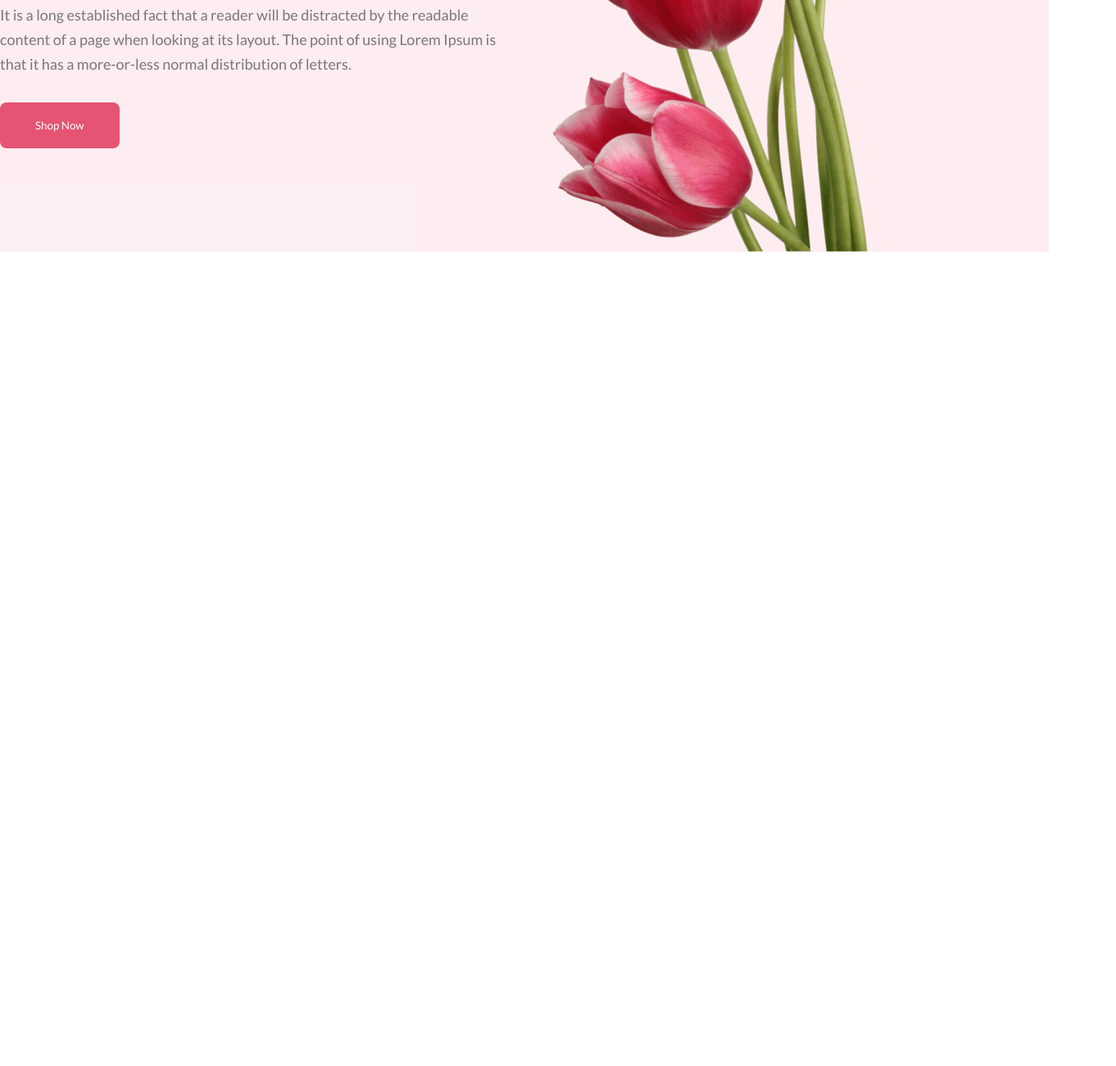
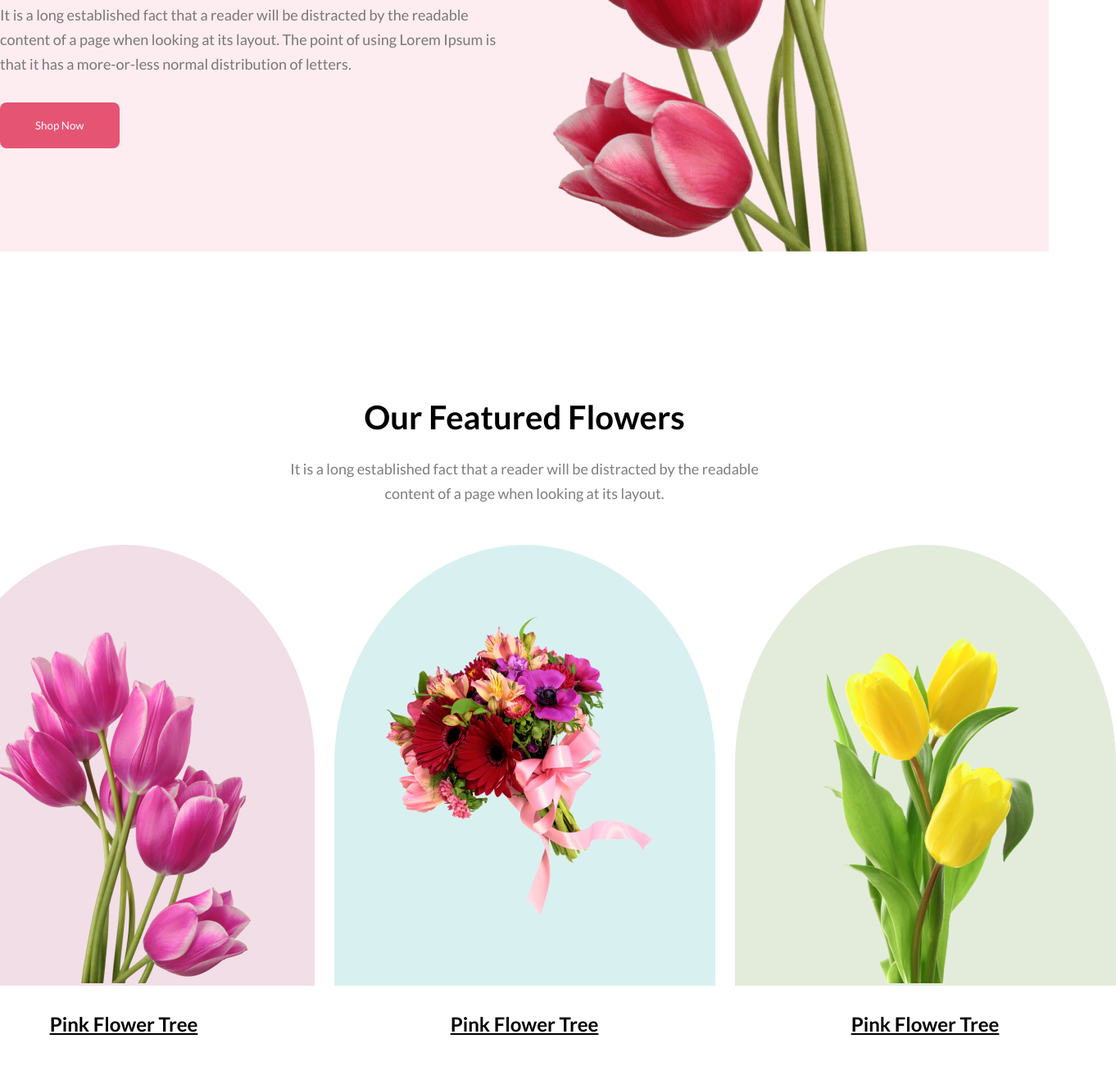
Before and after one commit to shuvongkar-dev/flower-shop, a plain HTML site: page flower.html in a window 1280 px wide. Shown: the part 543-1844 px from the top of the page at 82% size, 1362 px wide, since content can reach past the window. Before the commit the page ends 850 px from the top, so only its background shows below. Drawn offline with Linux system fonts and the light colour scheme.

Commit message:
flower-section-style

```diff
--- a/flower.css
+++ b/flower.css
@@ -17,13 +17,23 @@
     border-radius: 8px;
 }
 
+.container{
+    max-width: 1440px;
+    margin: 0 auto;
+    margin-bottom: 128px;
+}
+
+
 /* header */
+
+header{
+    background-color: rgba(229, 84, 115, 0.1);
+}
 
 .header-container{
     display: flex;
-    justify-content: center;
+    justify-content: space-between;
     align-items: center;
-    background-color: rgba(229, 84, 115, 0.1);
 }
 
 .header-content >h1{
@@ -42,3 +52,74 @@
 .header-image{
     margin-top: 50px;
 }
+
+
+
+/* main flower-section */
+
+.flower-section{
+    margin-top: 178px;
+    display: flex;
+    flex-direction: column;
+    justify-content: center;
+    align-items: center;
+}
+
+.flowers-header{
+    text-align: center;
+    width: 594px;
+    margin-bottom: 48px;
+}
+.flower-title{
+    font-size: 40px;
+    font-weight: bolder;
+    margin-bottom: 24px;
+}
+
+.flower-description{
+    font-size: 18px;
+    line-height: 30px;
+    color: rgba(39, 39, 39, 0.6);
+}
+
+.flowers-container{
+    display: flex;
+    justify-content: space-between;
+    align-items: center;
+    gap: 24px;
+}
+
+.flower{
+    height: 605px;
+    text-align:center;
+    justify-content: center;
+}
+
+.all-flower{
+    width: 465px;
+    height: 538px;
+    align-content:flex-end;
+    margin-bottom: 32px;
+}
+
+.flower-one{
+    background-color: rgba(167, 33, 98, 0.15);
+    border-radius: 50% 50% 0 0;
+}
+
+.flower-two{
+    align-content: center;
+    background-color: rgba(5, 151, 160, 0.15);
+    border-radius: 50% 50% 0 0;
+}
+
+.flower-three{
+    background-color: rgba(71, 125, 17, 0.15);
+    border-radius: 50% 50% 0 0;
+}
+
+.flower >a{
+    font-size: 24px;
+    color: black;
+    font-weight: bold;
+}
--- a/flower.html
+++ b/flower.html
@@ -1,29 +1,72 @@
 <!DOCTYPE html>
 <html lang="en">
   <head>
-    <meta charset="UTF-8">
-    <meta name="viewport" content="width=device-width, initial-scale=1.0">
+    <meta charset="UTF-8" />
+    <meta name="viewport" content="width=device-width, initial-scale=1.0" />
     <title>FlowerShop</title>
-    <link rel="stylesheet" href="flower.css">
+    <link rel="preconnect" href="https://fonts.googleapis.com" />
+    <link rel="preconnect" href="https://fonts.gstatic.com" crossorigin />
+    <link
+      href="https://fonts.googleapis.com/css2?family=Lato:ital,wght@0,100;0,300;0,400;0,700;0,900;1,100;1,300;1,400;1,700;1,900&family=Sora:wght@100..800&display=swap"
+      rel="stylesheet"
+    />
+
+    <link rel="stylesheet" href="flower.css" />
+
   </head>
   <body>
-
     <header>
-        <section class="header-container">
+      <section class="header-container container">
         <div class="header-content">
-                <h1>Let's make <br> beautiful flowers a <br> part of your life.</h1>
-                <p>It is a long established fact that a reader will be distracted by the readable <br> content of a page when looking at its layout. The point of using Lorem Ipsum is <br> that it has a more-or-less normal distribution of letters.</p>
+          <h1>
+            Let's make <br />
+            beautiful flowers a <br />
+            part of your life.
+          </h1>
+          <p>
+            It is a long established fact that a reader will be distracted by
+            the readable <br />
+            content of a page when looking at its layout. The point of using
+            Lorem Ipsum is <br />
+            that it has a more-or-less normal distribution of letters.
+          </p>
           <div class="header-button">
             <button class="btn">Shop Now</button>
           </div>
         </div>
-            <img class="header-image" src="./Flower Asset/pngwing 10.png" alt="">
+        <img class="header-image" src="./Flower Asset/pngwing 10.png" alt="" />
       </section>
     </header>
 
-    <main></main>
+    <main>
+        <section class="flower-section container">
+            <div class="flowers-header">
+                <h2 class="flower-title">Our Featured Flowers</h2>
+                <p class="flower-description">It is a long established fact that a reader will be distracted by the readable <br> content of a page when looking at its layout.</p>
+            </div>
+            <div class="flowers-container">
+                <div class="flower">
+                    <div class="all-flower flower-one">
+                        <img src="./Flower Asset/pngwing 6.png" alt="flower-one">
+                    </div>
+                    <a href="#">Pink Flower Tree</a>
+                </div>
+                <div class="flower">
+                    <div class="all-flower flower-two">
+                        <img src="./Flower Asset/pngwing 5.png" alt="flower-two">
+                    </div>
+                    <a href="#">Pink Flower Tree</a>
+                </div>
+                <div class="flower">
+                    <div class="all-flower flower-three">
+                        <img src="./Flower Asset/pngwing 7.png" alt="">
+                    </div>
+                    <a href="#">Pink Flower Tree</a>
+                </div>
+            </div>
+        </section>
+    </main>
 
     <footer></footer>
-
   </body>
 </html>
```
Lines whose indentation alone changed are shown as unchanged.
